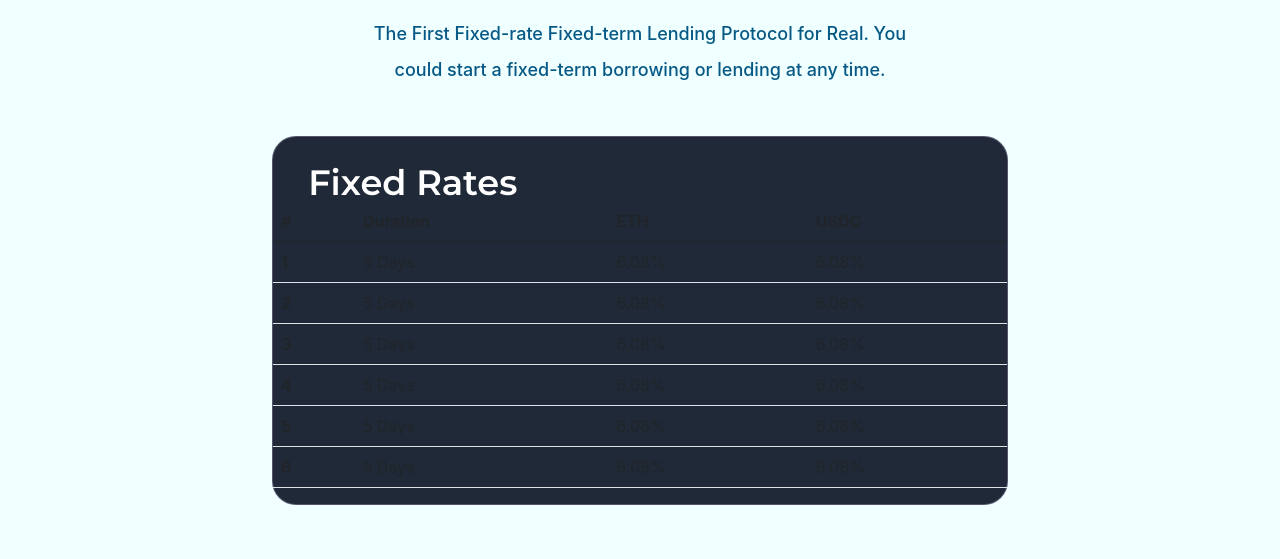
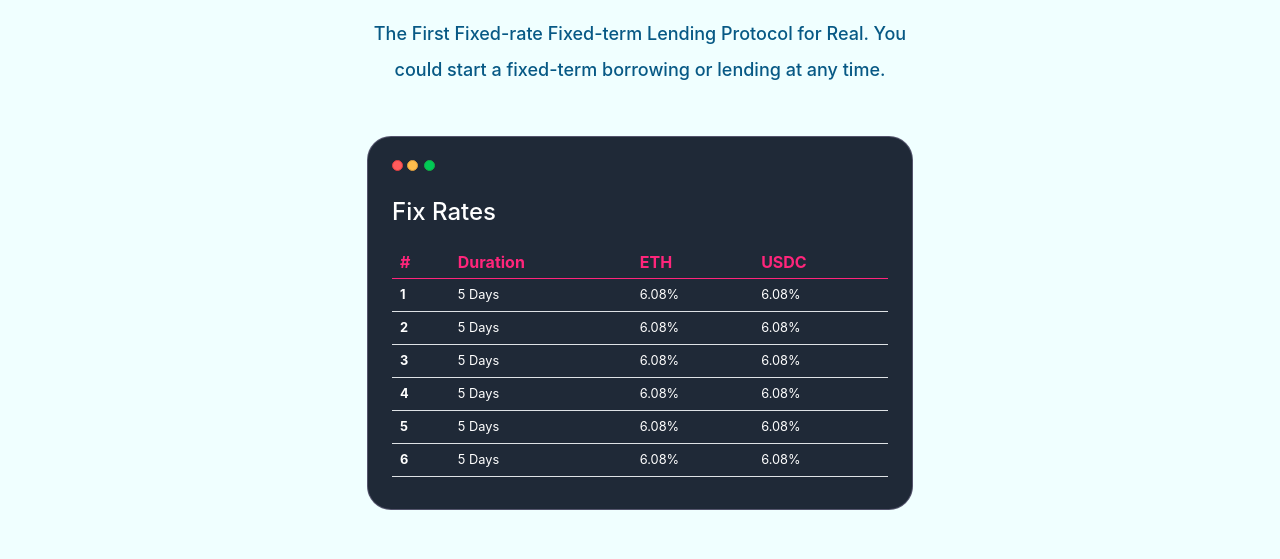
Before and after one commit to HelloLee63/hipo-official-website, a React (Create React App) app: page / in a window 1280 px wide. Shown: the part 780-1339 px from the top of the page. Built offline with nearby package versions, Linux system fonts and the light colour scheme.

Commit message:
Update Fixed Interest Rates Card

```diff
--- a/src/components/card/DescriptionCard.jsx
+++ b/src/components/card/DescriptionCard.jsx
@@ -5,14 +5,12 @@ const DescriptionCard = props => {
 
   return (
     <div className='card card-description'>
-      {/* <div className='card-body'> */}
       <div className='card-title text-center'>
         {title}
       </div>
       <div className='card-text text-center pt-3'>
         {text}
       </div>
-      {/* </div> */}
     </div>
   )
 }
--- a/src/components/card/ProductCard.jsx
+++ b/src/components/card/ProductCard.jsx
@@ -2,11 +2,20 @@ import React from 'react'
 
 const ProductCard = props => {
 
-  const {cardTitle, pool, tokenItems, durationItem, content, transactionButton, amount, setAmount, transaction, isWorking, balanceIcon, ...transactionFormProps} = props
+  const {title} = props
 
   return (
     <div className='card product-card'>
-      <div className="card-title">Fixed Rates</div>
+      <div className='card-body ps-4 pe-4'>
+        <div className="close">
+        </div>
+        <div className="minimize">
+        </div>
+        <div className="zoom">
+        </div>
+
+        <div className="card-title mt-4">{title}</div>
+        <div className='pt-3'>
           <table className="table">
             <thead className="table-header">
               <tr>
@@ -57,6 +66,9 @@ const ProductCard = props => {
             </tbody>
           </table>
         </div>
+
+      </div>
+    </div>
   )
 }
 
--- a/src/components/layout/header/Header.jsx
+++ b/src/components/layout/header/Header.jsx
@@ -19,15 +19,13 @@ const Header = () => {
     <Sticky enabled={true} top={0} bottomBoundary={5000} onStateChange={handleStateChange} innerZ={199}>
       <nav id="sticky_navbar" className={clsx("navbar navbar-expand-lg p-3 navbar-light navbar-sticky", {'navbar-sticky-active': isSticky})} style={{backgroundColor:"#red"}}>
         <div className="container d-flex justify-content-bewteen">
-          {/* <div className='w-100 d-flex justify-content-center'> */}
-            <img src="./media/logo/logo.svg" alt="logo" className="navbar-brand h-35px" href="https://hipo-frontend-2-0.vercel.app/portfolio" />
+          <img src="./media/logo/logo.svg" alt="logo" className="h-40px" href="https://hipo-frontend-2-0.vercel.app/portfolio" />
           <button className="navbar-toggler" type="button" data-bs-toggle="collapse" data-bs-target="#navbarSupportedContent" aria-controls="navbarSupportedContent" aria-expanded="false" aria-label="Toggle navigation">
             <span className="navbar-toggler-icon"></span>
           </button>
           <div className="collapse navbar-collapse justify-content-end" id="navbarSupportedContent">
             <PrimaryButton title="Use App"/>
           </div>
-          {/* </div> */}
         </div>
       </nav>
     </Sticky>
--- a/src/modules/product/ProductModule.jsx
+++ b/src/modules/product/ProductModule.jsx
@@ -13,11 +13,11 @@ const ProductModule = () => {
         <div className='col-md-3'></div>
       </div>
       <div className='row g-xl-8 py-5'>
-        <div className='col-md-2'></div>
-        <div className='col-md-8'>
-          <ProductCard />
+        <div className='col-md-3'></div>
+        <div className='col-md-6'>
+          <ProductCard title="Fix Rates"/>
         </div>
-        <div className='col-md-2'></div>
+        <div className='col-md-3'></div>
       </div>
     </>
   )
--- a/src/styles/card.css
+++ b/src/styles/card.css
@@ -25,46 +25,34 @@
 }
 
 .card.product-card .card-title {
-  font-family: Montserrat-Bold, Montserrat;
-  font-weight: bold;
-  font-size: 2.2rem;
+
+  font-weight: 500;
+  font-size: 1.5rem;
   color:#FFFFFF;
   line-height: 21px;
-  padding-top: 2.2rem;
-  padding-left: 2.2rem;
 }
 
-/* .rates-table {
-  .title {
-    font-size: 1.125rem;
-    font-family: Montserrat-Bold, Montserrat;
-    font-weight: bold;
-    color: #FFFFFF;
-    line-height: 22px;
-  }
 .table-header {
   font-size: 1rem;
-    font-family: ArialMT;
+  font-weight: 400 !important;
   color: #FF257B;
   line-height: 16px;
-    border-top: 1px solid #C6BCD8;
-    border-bottom: 1px solid #C6BCD8;
+  /* border-top: 1px solid #C6BCD8;
+  border-bottom: 1px solid #C6BCD8; */
 }
 .table-body {
-    font-size: 1rem;
-    font-family: ArialMT;
+  font-size: 0.8rem;
   color: white;
   line-height: 16px;
   border-top: 1px solid #999999;
 }
 .table-body:hover {
-    font-size: 1rem;
-    font-family: ArialMT;
+  font-size: 0.8rem;
+
   color: white;
   line-height: 16px;
   border-top: 1px solid #999999;
-    background-color: #202020;;
+
   transition: all 0.4s;
   -webkit-transition: all 0.4s;
 }
-} */
--- a/src/styles/style.css
+++ b/src/styles/style.css
@@ -1,3 +1,4 @@
 @import './card.css';
 @import './button.css';
 @import './investor.css';
+@import './window.css';
--- /dev/null
+++ b/src/styles/window.css
@@ -0,0 +1,86 @@
+.window {
+  background: #fff;
+  width: 50vw;
+  height: 75vh;
+  margin: auto;
+  margin-top: 12.5vh;
+  border: 1px solid #acacac;
+  border-radius: 6px;
+  box-shadow: 0px 0px 20px #acacac;
+}
+
+.titlebar {
+  background: -webkit-gradient(linear, left top, left bottom, color-stop(0.0, #ebebeb, color-stop(1.0, #d5d5d5)));
+  background: -webkit-linear-gradient(top, #ebebeb, #d5d5d5);
+  background: -moz-linear-gradient(top, #ebebeb, #d5d5d5);
+  background: -ms-linear-gradient(top, #ebebeb, #d5d5d5);
+  background: -o-linear-gradient(top, #ebebeb, #d5d5d5);
+  background: linear-gradient(top, #ebebeb, #d5d5d5);
+  color: #4d494d;
+  font-size: 11pt;
+  line-height: 20px;
+  text-align: center;
+  width: 100%;
+  height: 20px;
+  border-top: 1px solid #f3f1f3;
+  border-bottom: 1px solid #b1aeb1;
+  border-top-left-radius: 6px;
+  border-top-right-radius: 6px;
+  user-select: none;
+  -webkit-user-select: none;
+  -moz-user-select: none;
+  -ms-user-select: none;
+  -o-user-select: none;
+  cursor: default;
+}
+
+.buttons {
+  padding-left: 15px;
+  padding-top: 8px;
+  float: left;
+  line-height: 0px;
+}
+
+.close {
+  background: #ff5c5c;
+  font-size: 9pt;
+  width: 11px;
+  height: 11px;
+  border: 1px solid #e33e41;
+  border-radius: 50%;
+  display: inline-block;
+}
+
+
+
+.closebutton {
+  color: #820005;
+  visibility: hidden;
+  cursor: default;
+}
+
+.minimize {
+  background: #ffbd4c;
+  font-size: 9pt;
+  line-height: 11px;
+  margin-left: 4px;
+  width: 11px;
+  height: 11px;
+  border: 1px solid #e09e3e;
+  border-radius: 50%;
+  display: inline-block;
+}
+
+
+
+.zoom {
+  background: #00ca56;
+  font-size: 9pt;
+  line-height: 11px;
+  margin-left: 6px;
+  width: 11px;
+  height: 11px;
+  border: 1px solid #14ae46;
+  border-radius: 50%;
+  display: inline-block;
+}
```
Lines whose indentation alone changed are shown as unchanged.
